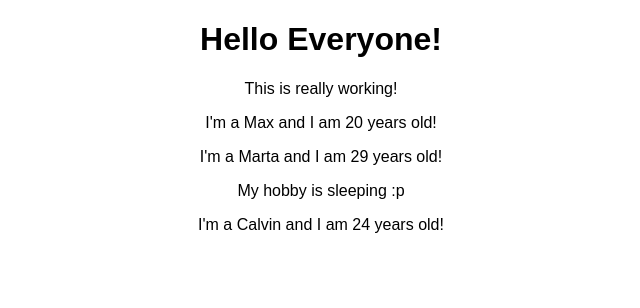
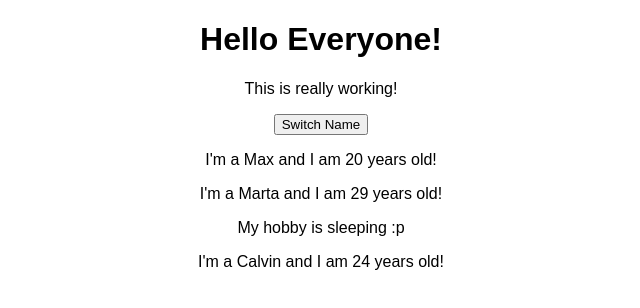
Before and after one commit to calvinchrst/react-understanding-base-feature-syntax, a React (Create React App) app: page / in a window 1280 px wide. Shown: the top 308 px of the page, without its empty margins (319-959 px from the left). Built offline with nearby package versions, Linux system fonts and the light colour scheme.

Commit message:
Handling events with methods

```diff
--- a/src/App.js
+++ b/src/App.js
@@ -11,11 +11,16 @@ class App extends Component {
     ],
   };
 
+  switchNameHandler = () => {
+    console.log("Was clicked");
+  };
+
   render() {
     return (
       <div className="App">
         <h1>Hello Everyone!</h1>
         <p>This is really working!</p>
+        <button onClick={this.switchNameHandler}>Switch Name</button>
         <Person
           name={this.state.persons[0].name}
           age={this.state.persons[0].age}
```
